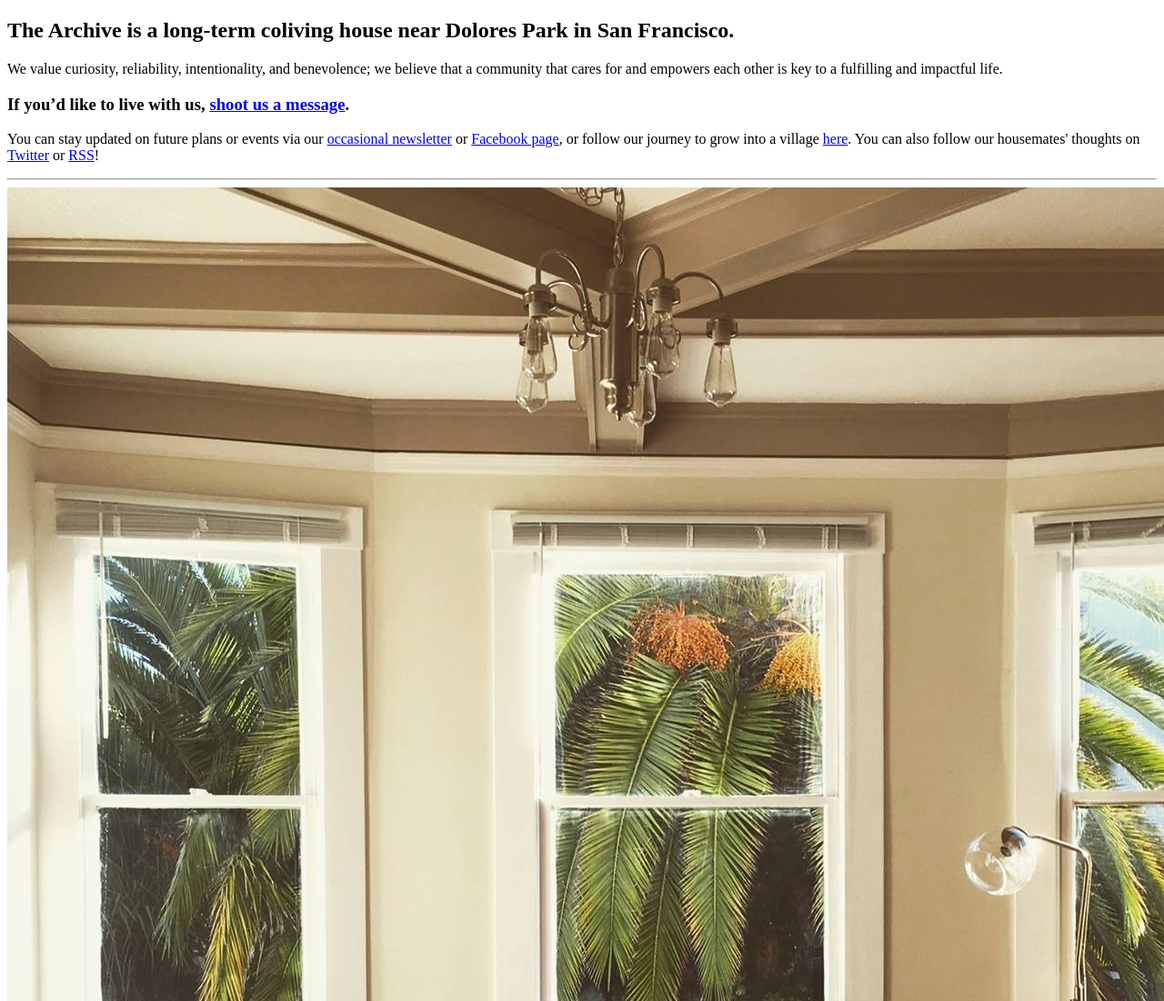
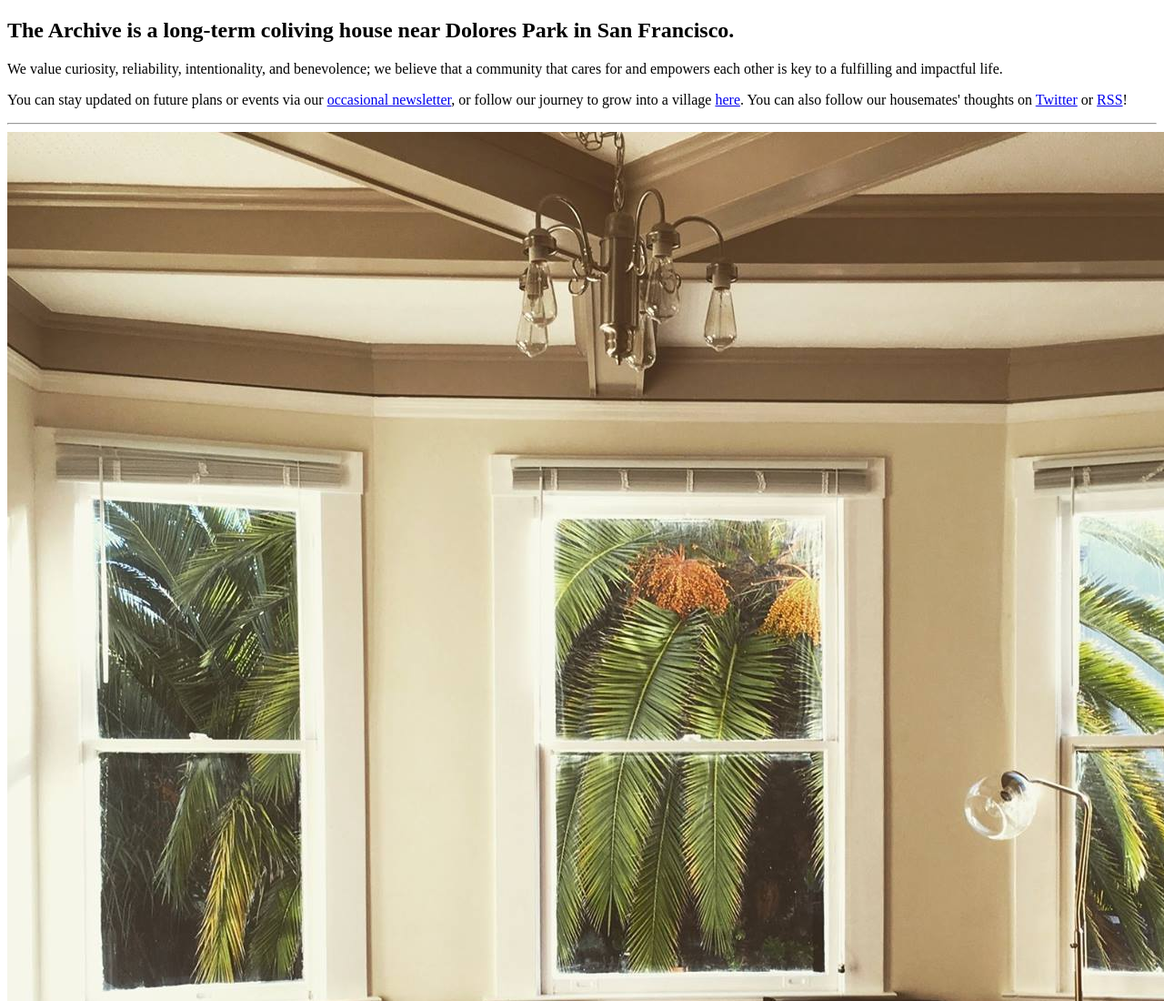
Before and after one commit to JasonBenn/archive.house, a Gatsby site: page / in a window 1280 px wide. Shown: the top 1100 px of the page at 91% size. Built offline with nearby package versions, Linux system fonts and the light colour scheme; Gatsby itself is replaced by a stand-in of ours.

Commit message:
Remove recruiting link.

```diff
--- a/src/pages/index.tsx
+++ b/src/pages/index.tsx
@@ -28,12 +28,8 @@ export default class extends React.Component<IndexPageProps, {after: number}> {
             to a fulfilling and impactful life.
           </p>
 
-          <h3>
-            If you&rsquo;d like to live with us, {' '}
-            <a href="https://goo.gl/forms/pTT0HuMgG0xIgf9t2">shoot us a message</a>.
-          </h3>
           <p>
-            You can stay updated on future plans or events via our <a href="https://tinyletter.com/archive-house-sf" target='blank'>occasional newsletter</a> or <a href="https://www.facebook.com/thearchivehouse/" target='blank'>Facebook page</a>, or follow our journey to grow into a village <a href="https://groups.google.com/forum/#!forum/archive-cohousing-updates" target='blank'>here</a>. You can also follow our housemates' thoughts on <a href="https://twitter.com/i/lists/1211543505807392769" target='blank'>Twitter</a> or <a href="https://zapier.com/engine/rss/7208702/archive-blog" target='blank'>RSS</a>!
+            You can stay updated on future plans or events via our <a href="https://tinyletter.com/archive-house-sf" target='blank'>occasional newsletter</a>, or follow our journey to grow into a village <a href="https://groups.google.com/forum/#!forum/archive-cohousing-updates" target='blank'>here</a>. You can also follow our housemates' thoughts on <a href="https://twitter.com/i/lists/1211543505807392769" target='blank'>Twitter</a> or <a href="https://zapier.com/engine/rss/7208702/archive-blog" target='blank'>RSS</a>!
           </p>
 
           <hr />
```
